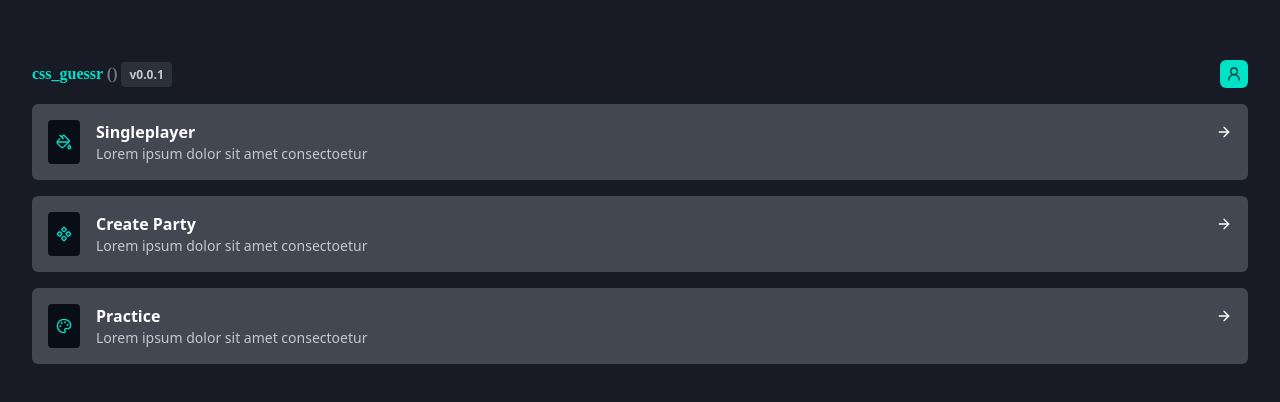
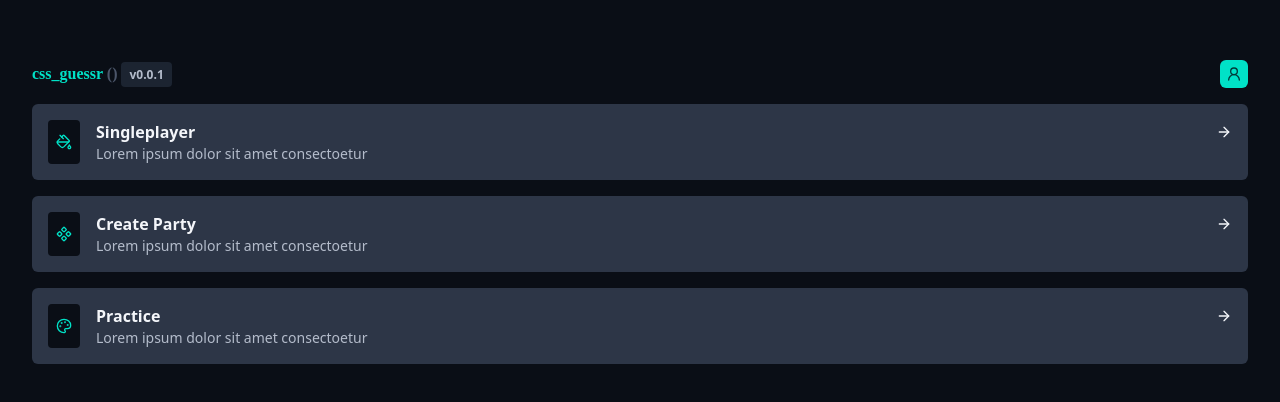
Before and after one commit to hahafiz/cssguessr, a React (Vite) app in the folder apps/web/: page / in a window 1280 px wide. Shown: the part 188-590 px from the top of the page. Built offline with nearby package versions, Linux system fonts and the light colour scheme; no server answers.

Commit message:
branding fix

```diff
--- a/apps/web/src/App.tsx
+++ b/apps/web/src/App.tsx
@@ -17,7 +17,7 @@ const router = createBrowserRouter([
 
 function App() {
   return (
-    <div className="bg-neutral-900 min-h-screen w-full flex items-center justify-center">
+    <div className="bg-neutral-950 min-h-screen w-full flex items-center justify-center">
       <RouterProvider router={router} />
     </div>
   );
--- a/apps/web/src/components/screen/GameLobby.tsx
+++ b/apps/web/src/components/screen/GameLobby.tsx
@@ -166,7 +166,7 @@ export default function GameLobby() {
     <div className="flex flex-col w-screen gap-8 p-10 justify-center">
       <div className="flex flex-col gap-2 text-white">
         <h3 className="text-sm tracking-widest">multiplayer_session:</h3>
-        <div className="flex gap-2 bg-neutral-950 p-3 rounded-xl">
+        <div className="flex gap-2 bg-neutral-900 p-3 rounded-xl">
           <input
             type="text"
             value={window.location.href}
--- a/apps/web/src/index.css
+++ b/apps/web/src/index.css
@@ -42,17 +42,17 @@
   --color-tertiary-900: #312e81;
   --color-tertiary-950: #1e1b4b;
 
-  --color-neutral-50: #ffffff;
-  --color-neutral-100: #eef0fe;
-  --color-neutral-200: #dfe2ef;
-  --color-neutral-300: #c3c6d3;
-  --color-neutral-400: #a8abb8;
-  --color-neutral-500: #8d909d;
-  --color-neutral-600: #737783;
-  --color-neutral-700: #434751;
-  --color-neutral-800: #2c303a;
-  --color-neutral-900: #181b25;
-  --color-neutral-950: #090d16;
+  --color-neutral-50: #f4f6fa;
+  --color-neutral-100: #e8ecf3;
+  --color-neutral-200: #d3d9e4;
+  --color-neutral-300: #b4bccb;
+  --color-neutral-400: #8e98ab; /* muted text */
+  --color-neutral-500: #6b7589;
+  --color-neutral-600: #4c566a;
+  --color-neutral-700: #2d3647; /* borders */
+  --color-neutral-800: #1c2431; /* raised cards */
+  --color-neutral-900: #111722; /* surface */
+  --color-neutral-950: #0a0e16; /* app background */
 }
 
 .slider {
```
Also changed, not shown: 1 other file (tests, documents, lock files or other folders).
